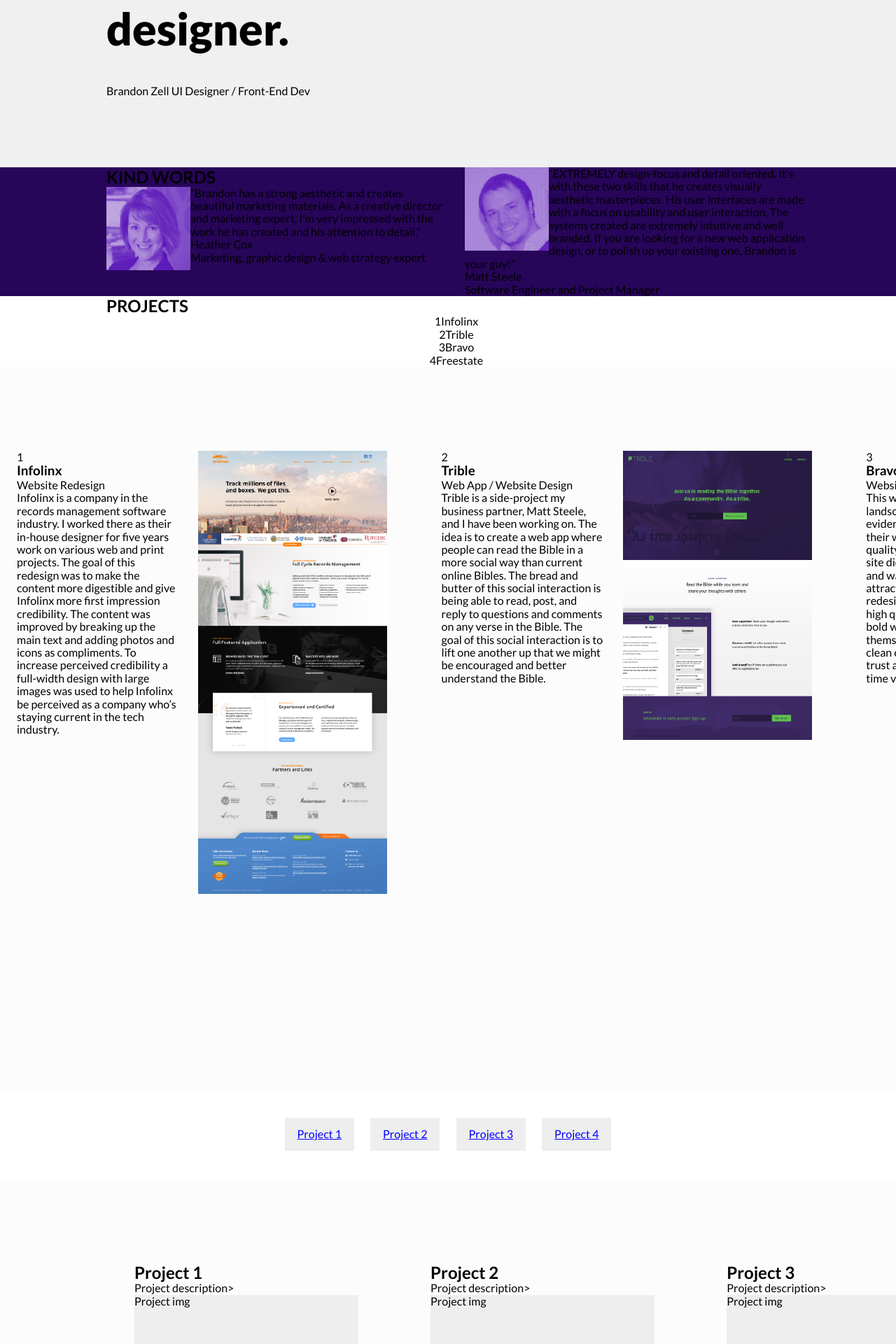
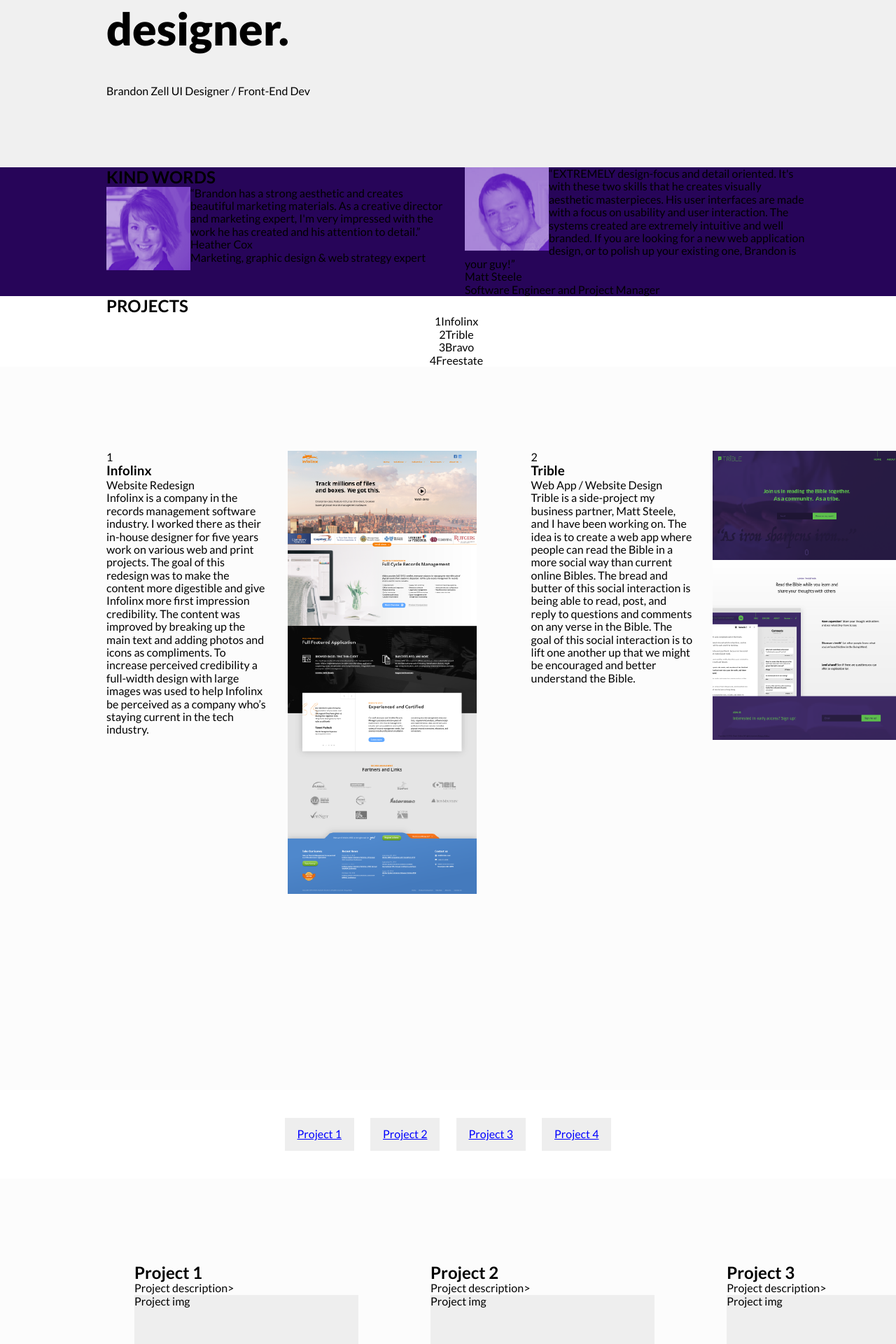
Before and after one commit to bzle/brandonz-me, a Jekyll site: the page built from index.html, in a window 1280 px wide. Shown: the part 476-2396 px from the top of the page at 70% size. Built offline with Jekyll 4.4.1, drawn with Linux system fonts in a browser that asks for light colours; nearby versions of some CDN libraries.

Commit message:
Updated '/css/style.scss' via CloudCannon

```diff
--- a/css/style.scss
+++ b/css/style.scss
@@ -871,8 +871,11 @@ body {
 .project {
     white-space: normal;
 }
+.project:first-child {
+    margin-left: 10vw;
+}
 .project__img:last-child {
-    margin: 0 10vw;
+    margin-right: 10vw;
 }
 footer {
     background-image: url(/img/dock.png);
```
